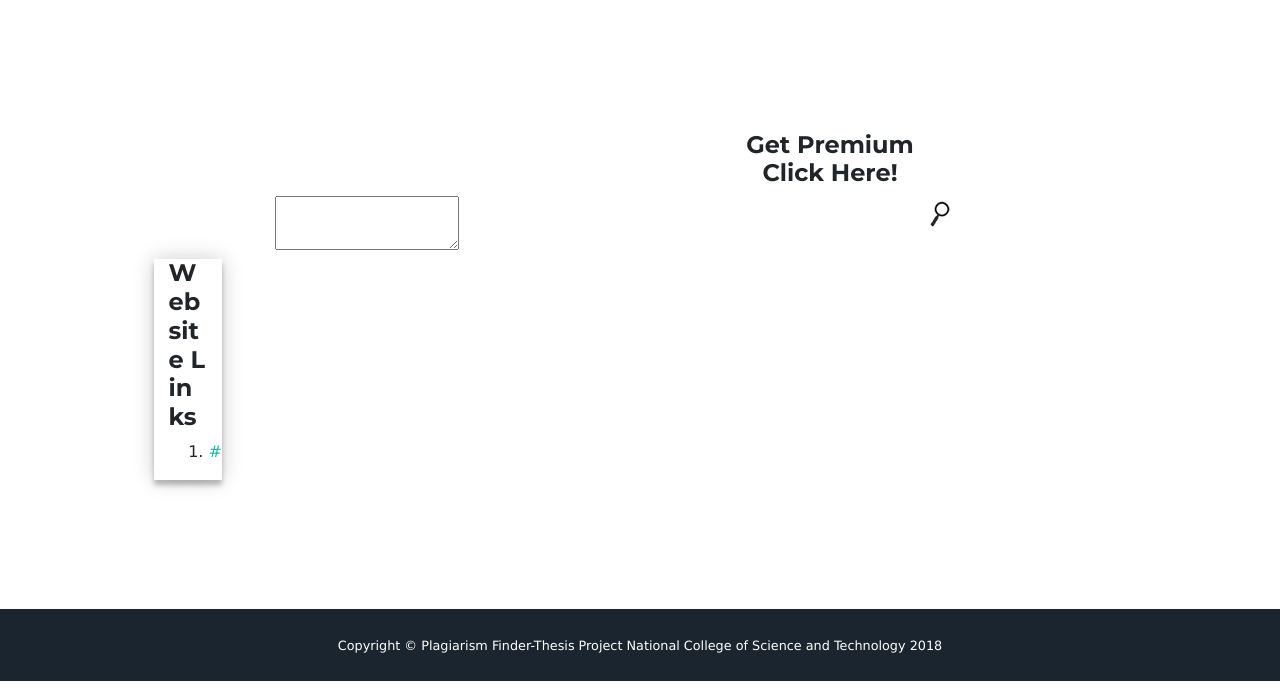
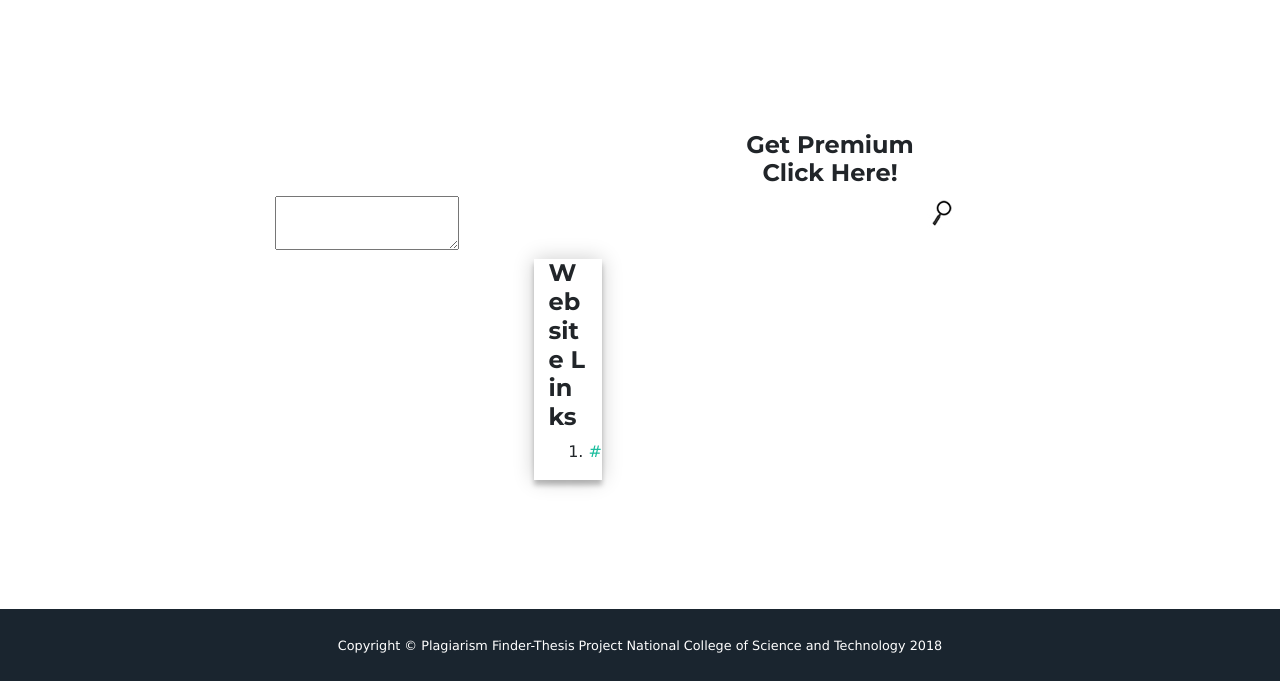
Before and after one commit to kysler/plagfinder, a Flask app: template templates/trialresult.html in a window 1280 px wide. Shown: the part 108-800 px from the top of the page. Run offline with Flask 2, Linux system fonts and the light colour scheme; the template is opened without the code that fills it: most values are stand-ins (such as "Sample title", 1, 10 or a date in 2020); form fields are guessed from the names that the template uses; some libraries are stand-ins or nearby versions.

Commit message:
Update freeuser.html

```diff
--- a/templates/freeuser.html
+++ b/templates/freeuser.html
@@ -70,16 +70,16 @@
                   {{form.body(maxlength=255)}}
 </div>
                     </div>
-                <input type="image" src="../static/img/magnis.jpg" alt="Submit" style="position: absolute; top: 3px; left: 665px;" />
+                <input type="image" src="../static/img/magnis.jpg" alt="Submit" style="position: absolute; top: 2px; left: 667px;" />
             </form>
 
 
           </div>
                 <div class="col-1"></div>
-       <div class="col-1"></div>
+       <div class="col-5"></div>
                    {% block resultblock %}
                    {% endblock %}
-       <div class="col-2" style="padding-bottom: 6.6%;"></div>
+       <div class="col-3" style="padding-bottom: 6.6%;"></div>
     </div>
 </div>
     </section>
```
